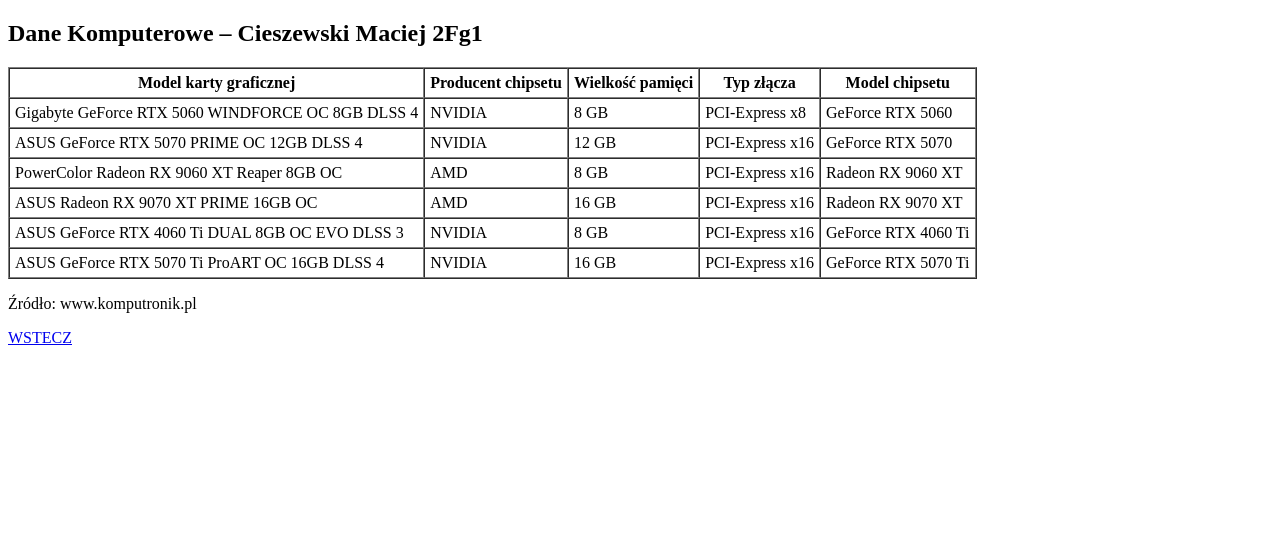
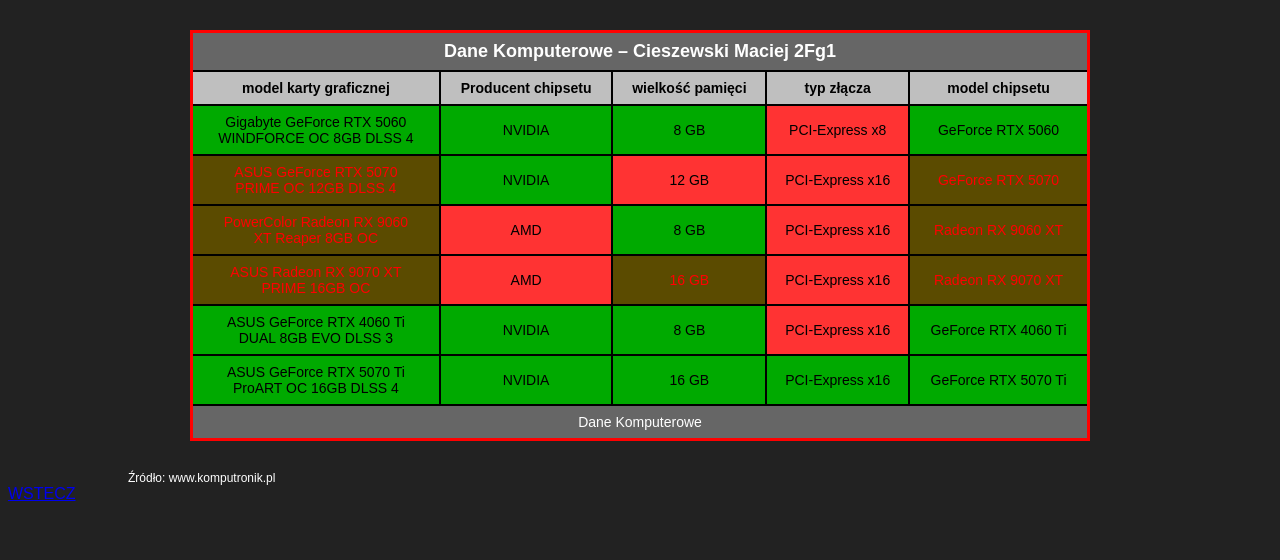
Before and after one commit to macius77/zadania-2, a plain HTML site: page tabela_cieszewski.html in a window 1280 px wide. Drawn offline with Linux system fonts and the light colour scheme.

Commit message:
Update tabela_cieszewski.html

```diff
--- a/tabela_cieszewski.html
+++ b/tabela_cieszewski.html
@@ -7,73 +7,155 @@
 		<meta name="Author" content="Maciej Cieszewski" />
 		<meta name="Description" content="//opis strony//" />
     </head>
-	<body>
+	<style>
+body{
+    background:#222;
+    font-family: Arial, sans-serif;
+}
 
-		<h2>Dane Komputerowe – Cieszewski Maciej 2Fg1</h2>
+table{
+    border-collapse: collapse;
+    margin: 30px auto;
+    width: 900px;
+    border: 3px solid red;
+    background:#444;
+}
 
-<table border="1" cellpadding="5" cellspacing="0">
+th, td{
+    border: 2px solid black;
+    padding: 8px;
+    text-align: center;
+    font-size: 14px;
+}
+
+/* Nagłówki */
+th{
+    background: #bfbfbf;
+    font-weight: bold;
+}
+
+/* Kolory komórek */
+.zielony{ background:#00aa00; color:black; }
+.czerwony{ background:#ff3333; color:black; }
+.brazowy{ background:#5b4b00; color:#ff0000; }
+.szary{ background:#999; }
+
+/* Tytuł i stopka */
+.tytul{
+    background:#666;
+    color:white;
+    font-size:18px;
+}
+
+.stopka{
+    background:#666;
+    color:white;
+    font-size:14px;
+}
+.zrodlo{
+    color:white;
+    font-size:12px;
+    margin-left:120px;
+}
+</style>
+</head>
+
+<body>
+
+<table>
     <tr>
-        <th>Model karty graficznej</th>
-        <th>Producent chipsetu</th>
-        <th>Wielkość pamięci</th>
-        <th>Typ złącza</th>
-        <th>Model chipsetu</th>
+        <th colspan="5" class="tytul">
+            Dane Komputerowe – Cieszewski Maciej 2Fg1
+        </th>
     </tr>
 
     <tr>
-        <td>Gigabyte GeForce RTX 5060 WINDFORCE OC 8GB DLSS 4</td>
-        <td>NVIDIA</td>
-        <td>8 GB</td>
-        <td>PCI-Express x8</td>
-        <td>GeForce RTX 5060</td>
+        <th>model karty graficznej</th>
+        <th>Producent chipsetu</th>
+        <th>wielkość pamięci</th>
+        <th>typ złącza</th>
+        <th>model chipsetu</th>
     </tr>
 
     <tr>
-        <td>ASUS GeForce RTX 5070 PRIME OC 12GB DLSS 4</td>
-        <td>NVIDIA</td>
-        <td>12 GB</td>
-        <td>PCI-Express x16</td>
-        <td>GeForce RTX 5070</td>
+        <td class="zielony">
+            Gigabyte GeForce RTX 5060<br>
+            WINDFORCE OC 8GB DLSS 4
+        </td>
+        <td class="zielony">NVIDIA</td>
+        <td class="zielony">8 GB</td>
+        <td class="czerwony">PCI-Express x8</td>
+        <td class="zielony">GeForce RTX 5060</td>
     </tr>
 
     <tr>
-        <td>PowerColor Radeon RX 9060 XT Reaper 8GB OC</td>
-        <td>AMD</td>
-        <td>8 GB</td>
-        <td>PCI-Express x16</td>
-        <td>Radeon RX 9060 XT</td>
+        <td class="brazowy">
+            ASUS GeForce RTX 5070<br>
+            PRIME OC 12GB DLSS 4
+        </td>
+        <td class="zielony">NVIDIA</td>
+        <td class="czerwony">12 GB</td>
+        <td class="czerwony">PCI-Express x16</td>
+        <td class="brazowy">GeForce RTX 5070</td>
     </tr>
 
     <tr>
-        <td>ASUS Radeon RX 9070 XT PRIME 16GB OC</td>
-        <td>AMD</td>
-        <td>16 GB</td>
-        <td>PCI-Express x16</td>
-        <td>Radeon RX 9070 XT</td>
+        <td class="brazowy">
+            PowerColor Radeon RX 9060<br>
+            XT Reaper 8GB OC
+        </td>
+        <td class="czerwony">AMD</td>
+        <td class="zielony">8 GB</td>
+        <td class="czerwony">PCI-Express x16</td>
+        <td class="brazowy">Radeon RX 9060 XT</td>
     </tr>
 
     <tr>
-        <td>ASUS GeForce RTX 4060 Ti DUAL 8GB OC EVO DLSS 3</td>
-        <td>NVIDIA</td>
-        <td>8 GB</td>
-        <td>PCI-Express x16</td>
-        <td>GeForce RTX 4060 Ti</td>
+        <td class="brazowy">
+            ASUS Radeon RX 9070 XT<br>
+            PRIME 16GB OC
+        </td>
+        <td class="czerwony">AMD</td>
+        <td class="brazowy">16 GB</td>
+        <td class="czerwony">PCI-Express x16</td>
+        <td class="brazowy">Radeon RX 9070 XT</td>
     </tr>
 
     <tr>
-        <td>ASUS GeForce RTX 5070 Ti ProART OC 16GB DLSS 4</td>
-        <td>NVIDIA</td>
-        <td>16 GB</td>
-        <td>PCI-Express x16</td>
-        <td>GeForce RTX 5070 Ti</td>
+        <td class="zielony">
+            ASUS GeForce RTX 4060 Ti<br>
+            DUAL 8GB EVO DLSS 3
+        </td>
+        <td class="zielony">NVIDIA</td>
+        <td class="zielony">8 GB</td>
+        <td class="czerwony">PCI-Express x16</td>
+        <td class="zielony">GeForce RTX 4060 Ti</td>
+    </tr>
+
+    <tr>
+        <td class="zielony">
+            ASUS GeForce RTX 5070 Ti<br>
+            ProART OC 16GB DLSS 4
+        </td>
+        <td class="zielony">NVIDIA</td>
+        <td class="zielony">16 GB</td>
+        <td class="zielony">PCI-Express x16</td>
+        <td class="zielony">GeForce RTX 5070 Ti</td>
+    </tr>
+
+    <tr>
+        <td colspan="5" class="stopka">
+            Dane Komputerowe
+        </td>
     </tr>
 </table>
 
-<p>Źródło: www.komputronik.pl</p>
+<div class="zrodlo">
+    Źródło: www.komputronik.pl
+</div>
 
-	     <a href="index.html" >WSTECZ</a> <br><br><br><br>
+	<a href="index.html" >WSTECZ</a> <br><br><br><br>
 
-
-	</body>
+</body>
 
     </html>
```
